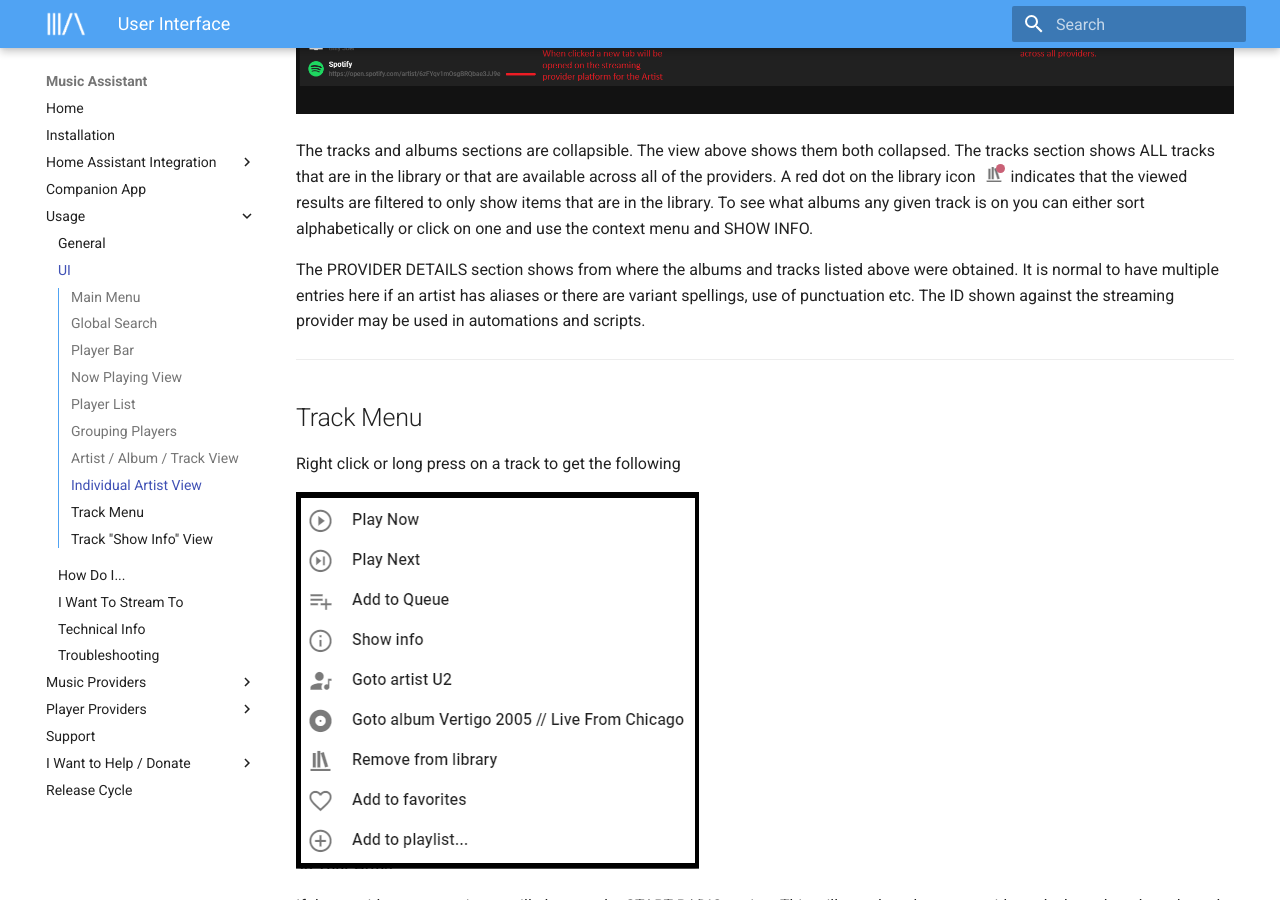
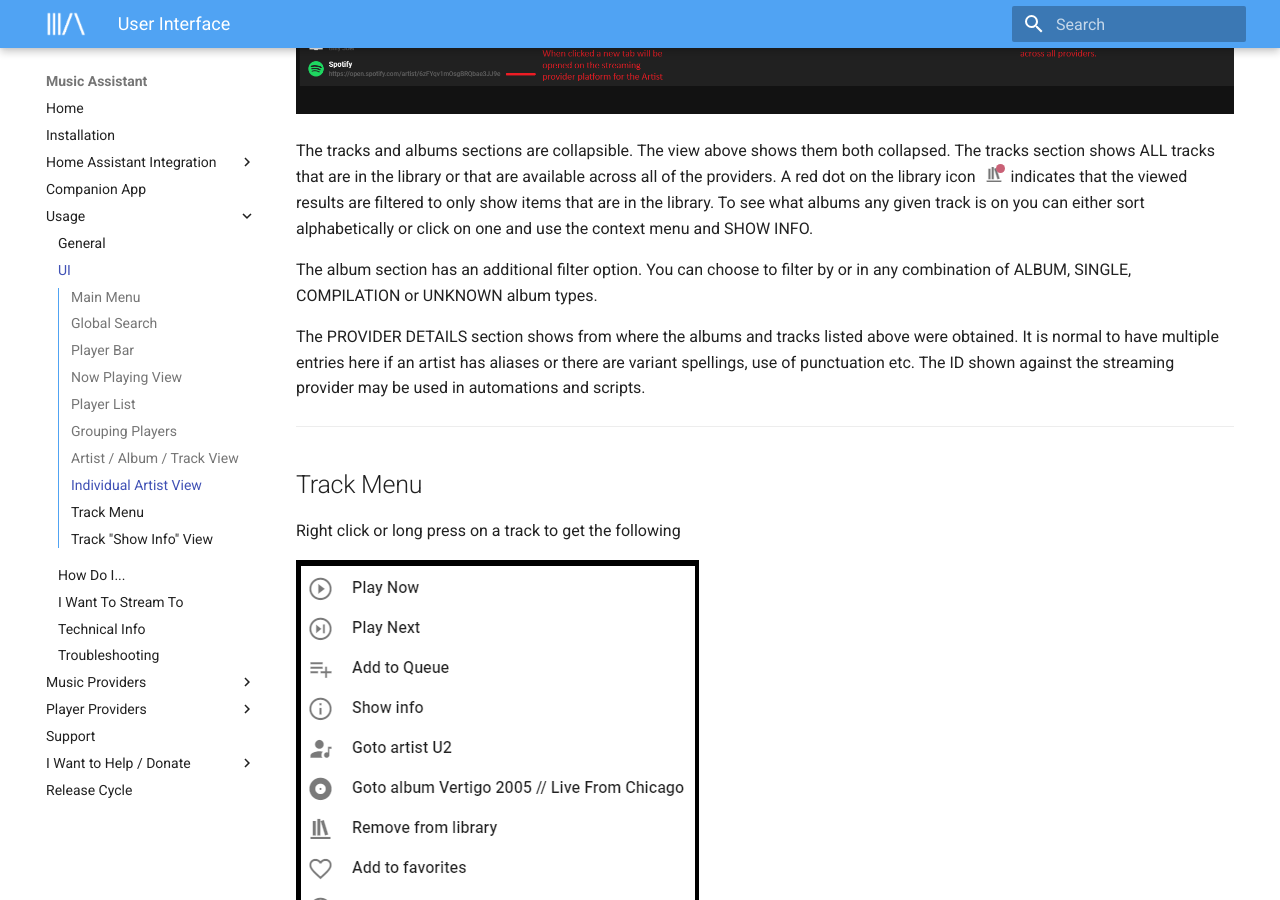
Before and after one commit to pwbriggs/music-assistant.github.io, an MkDocs documentation site: the page built from docs/ui.md, in a window 1280 px wide and 900 px high, scrolled down 6125 px. Built offline with MkDocs 1.6.1 and Material for MkDocs 9.7.7, drawn with Linux system fonts in a browser that asks for light colours.

Commit message:
New artist album filter option

```diff
--- a/docs/ui.md
+++ b/docs/ui.md
@@ -97,6 +97,8 @@ The behaviour described above will work on any view where you see the "x item(s)
 
 The tracks and albums sections are collapsible. The view above shows them both collapsed. The tracks section shows ALL tracks that are in the library or that are available across all of the providers. A red dot on the library icon ![image](assets/icons/library-icon.png) indicates that the viewed results are filtered to only show items that are in the library. To see what albums any given track is on you can either sort alphabetically or click on one and use the context menu and SHOW INFO.
 
+The album section has an additional filter option. You can choose to filter by or in any combination of ALBUM, SINGLE, COMPILATION or UNKNOWN album types.
+
 The PROVIDER DETAILS section shows from where the albums and tracks listed above were obtained. It is normal to have multiple entries here if an artist has aliases or there are variant spellings, use of punctuation etc.  The ID shown against the streaming provider may be used in automations and scripts.
 ***************************************************************
 
```
